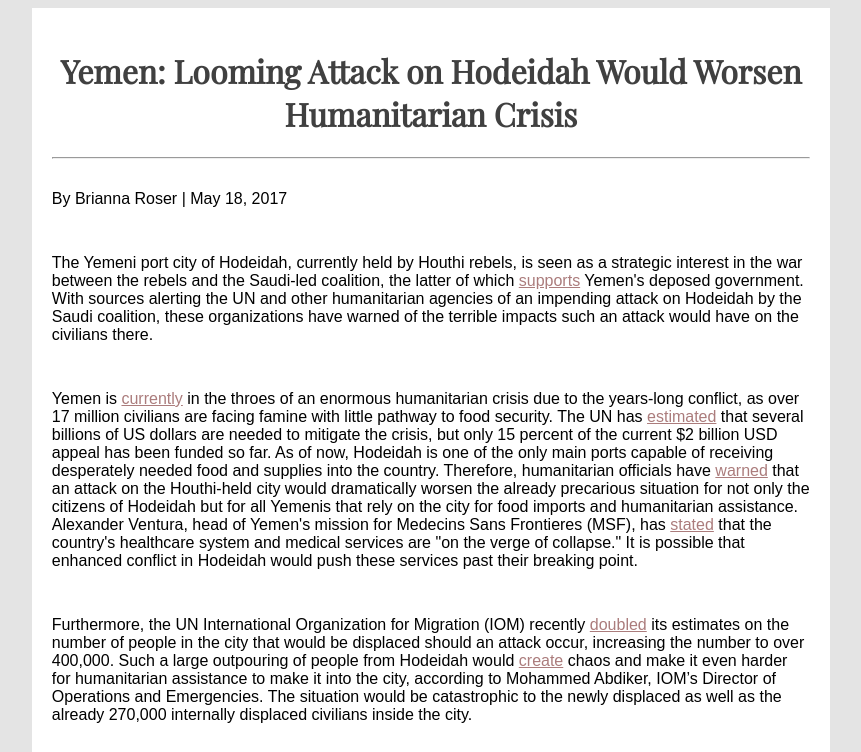
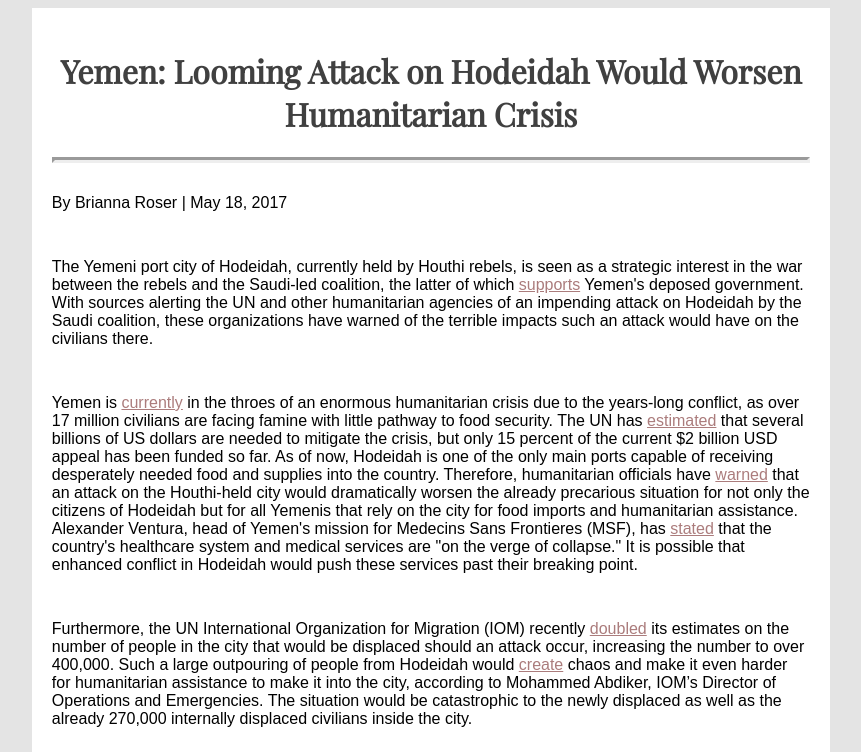
Before and after one commit to broser13/Blog-Post, a plain HTML site: page index.html in a window 1280 px wide. Shown: the top 752 px of the page, without its empty margins (209-1070 px from the left). Drawn offline with nearby package versions, Linux system fonts and the light colour scheme.

Commit message:
Update index.html

```diff
--- a/index.html
+++ b/index.html
@@ -9,6 +9,10 @@
       body {
         background-color: #e4e4e4;
         font-family: 'Dosis', sans-serif;
+      }
+
+      hr {
+        border-width: 3px;
       }
 
       .blogtext {
```
